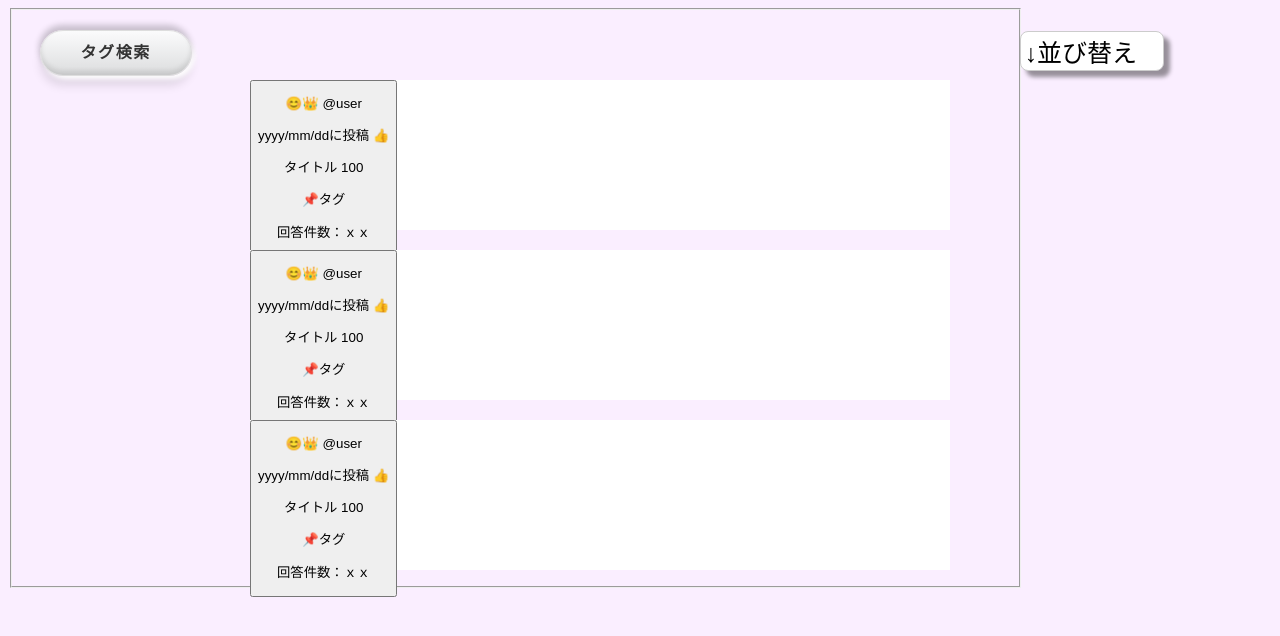
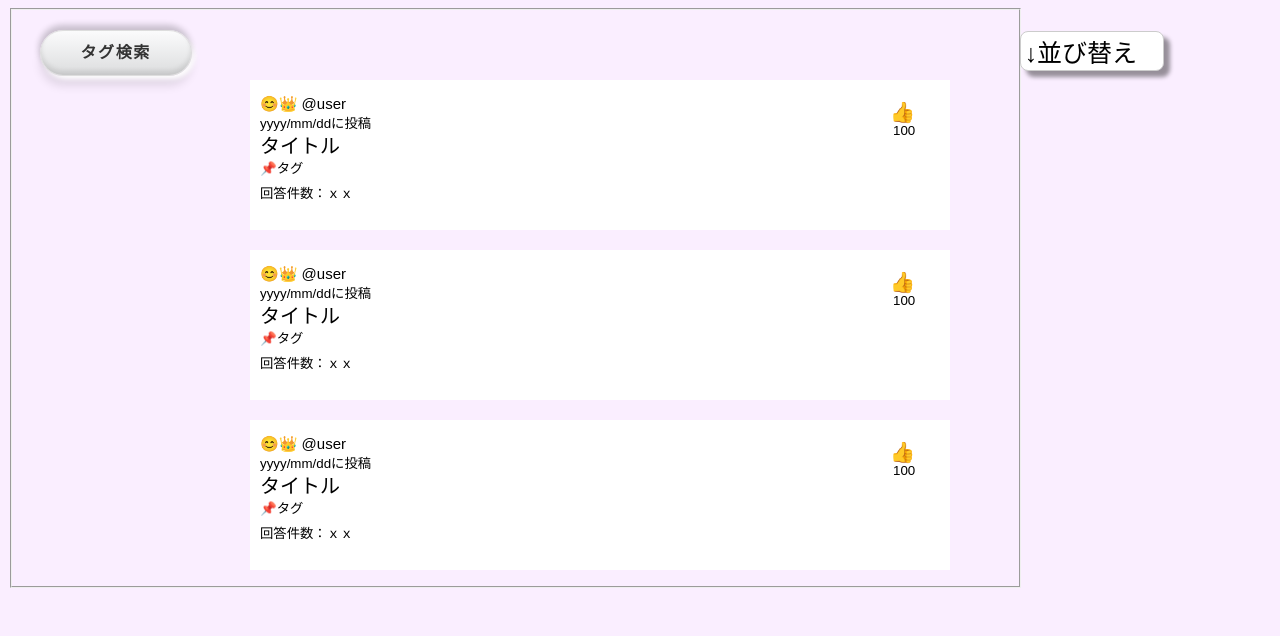
Before and after one commit to hrt4423/SD3A_Group2, a PHP site: page /Situmonitiran.html in a window 1280 px wide. Shown: the top 636 px of the page. Run offline with PHP 8.4, Linux system fonts and the light colour scheme.

Commit message:
質問一覧画面完成
一応完成させました。もし駄目なところがあったら言ってください

```diff
--- a/src/Situmonitiran.html
+++ b/src/Situmonitiran.html
@@ -12,15 +12,11 @@
 </head>
 <body>
   <fieldset class="wakusenn">
-
-
     <!--タグ検索ボタン-->
     <div class="btn-wrap">
         <a href="" class="btn btn-switch"><span>タグ検索</span></a>
       </div>
       <!--タグ検索ボタン終了-->
-
-
 <!--並び替えセレクトボックス-->
       <div class="mamListBox">
         <a href="javascript:void(0)">
@@ -32,43 +28,93 @@
         </select>
       </div>
       <!--並び替えセレクトボックス終了-->
-
  <!--質問画面遷移ボタン-->
    <div class="situmon1">
     <button>
-      <p>😊👑 @user</p>
-      <p>yyyy/mm/ddに投稿             👍</p>
-      <p>タイトル                      100</p>
-      <p>📌タグ</p>
-      <p>回答件数：ｘｘ</p>
+      <p id="user-name">
+        😊👑 @user
+        <p id="good">
+          👍
+        </p>
+      </p>
+      <p id="toukoubi">
+        yyyy/mm/ddに投稿
+      </p>
+      <p id="taitoru">
+        タイトル
+      </p>
+      <p id="tagu">
+        📌タグ
+      </p>
+      <p id="kaitoukennsuu">
+        回答件数：ｘｘ
+      </p>
+      <p id="good">
+        👍
+      </p>
+      <p id="good-number">
+      100
+      </p>
     </button>
    </div>
-
    <div class="situmon2">
     <button>
-      <p>😊👑 @user</p>
-      <p>yyyy/mm/ddに投稿             👍</p>
-      <p>タイトル                      100</p>
-      <p>📌タグ</p>
-      <p>回答件数：ｘｘ</p>
+      <p id="user-name">
+        😊👑 @user
+        <p id="good">
+          👍
+        </p>
+      </p>
+      <p id="toukoubi">
+        yyyy/mm/ddに投稿
+      </p>
+      <p id="taitoru">
+        タイトル
+      </p>
+      <p id="tagu">
+        📌タグ
+      </p>
+      <p id="kaitoukennsuu">
+        回答件数：ｘｘ
+      </p>
+      <p id="good">
+        👍
+      </p>
+      <p id="good-number">
+      100
+      </p>
     </button>
    </div>
-
-
    <div class="situmon3">
     <button>
-      <p>😊👑 @user</p>
-      <p>yyyy/mm/ddに投稿             👍</p>
-      <p>タイトル                      100</p>
-      <p>📌タグ</p>
-      <p>回答件数：ｘｘ</p>
+      <p id="user-name">
+        😊👑 @user
+        <p id="good">
+          👍
+        </p>
+      </p>
+      <p id="toukoubi">
+        yyyy/mm/ddに投稿
+      </p>
+      <p id="taitoru">
+        タイトル
+      </p>
+      <p id="tagu">
+        📌タグ
+      </p>
+      <p id="kaitoukennsuu">
+        回答件数：ｘｘ
+      </p>
+      <p id="good">
+        👍
+      </p>
+      <p id="good-number">
+      100
+      </p>
     </button>
    </div>
    <!--質問画面遷移ボタン終了-->
-
-
   </form>
   </fieldset>
-
 </body>
 </html>
--- a/src/css/Situmonitiran.css
+++ b/src/css/Situmonitiran.css
@@ -76,8 +76,6 @@ a.btn-switch:hover span {
   transform: scale(0.96);
 }
 /*タグ検索ボタン終了*/
-
-
 /*並び替えセレクトボックス*/
 .mamListBox{
   width:160px;
@@ -129,61 +127,78 @@ a.btn-switch:hover span {
 }
 .mamListBox select:focus{outline: none;}
 /*並び替えセレクトボックス終了*/
-
 /*質問画面遷移ボタン*/
-.situmon1{
+.situmon1 button{
   position: absolute;
   top: 80px;
   left:250px;
   width: 700px;
   height:150px;
-  background-color:#FFF
+  border:none;
+  background-color:#FFF;
 }
-
-.situmon2{
+#user-name{
+  position: absolute;
+  top: 0px;
+  left:10px;
+  font-size: 15px;
+}
+#toukoubi{
+  position: absolute;
+  top: 20px;
+  left:10px;
+}
+#taitoru{
+  position: absolute;
+  top: 30px;
+  left:10px;
+  font-size: 20px;
+}
+#tagu{
+  position: absolute;
+  top: 65px;
+  left:10px;
+}
+#kaitoukennsuu{
+  position: absolute;
+  top: 90px;
+  left:10px;
+}
+#good{
+  position: absolute;
+  top: 0px;
+  left:640px;
+  font-size: 20px;
+}
+#good-number{
+  position: absolute;
+  top: 30px;
+  left:643px;
+}
+.situmon2 button{
   position: absolute;
   top: 250px;
   left:250px;
   width: 700px;
   height:150px;
+  border:none;
   background-color:#FFF
 }
-
-.situmon3{
+.situmon3 button{
   position: absolute;
   top: 420px;
   left:250px;
   width: 700px;
   height:150px;
+  border:none;
   background-color:#FFF
 }
 /*質問画面遷移ボタン終了*/
-
-
-
-
-
-
-
-
-
-
-
-
-
-
-
-
-
-
-
-
 /*背景色*/
 body{
   background-color:#FAEEFF
 }
 /*背景色終了*/
-
 /*枠線*/
 .wakusenn{
   width: 80%;
```
